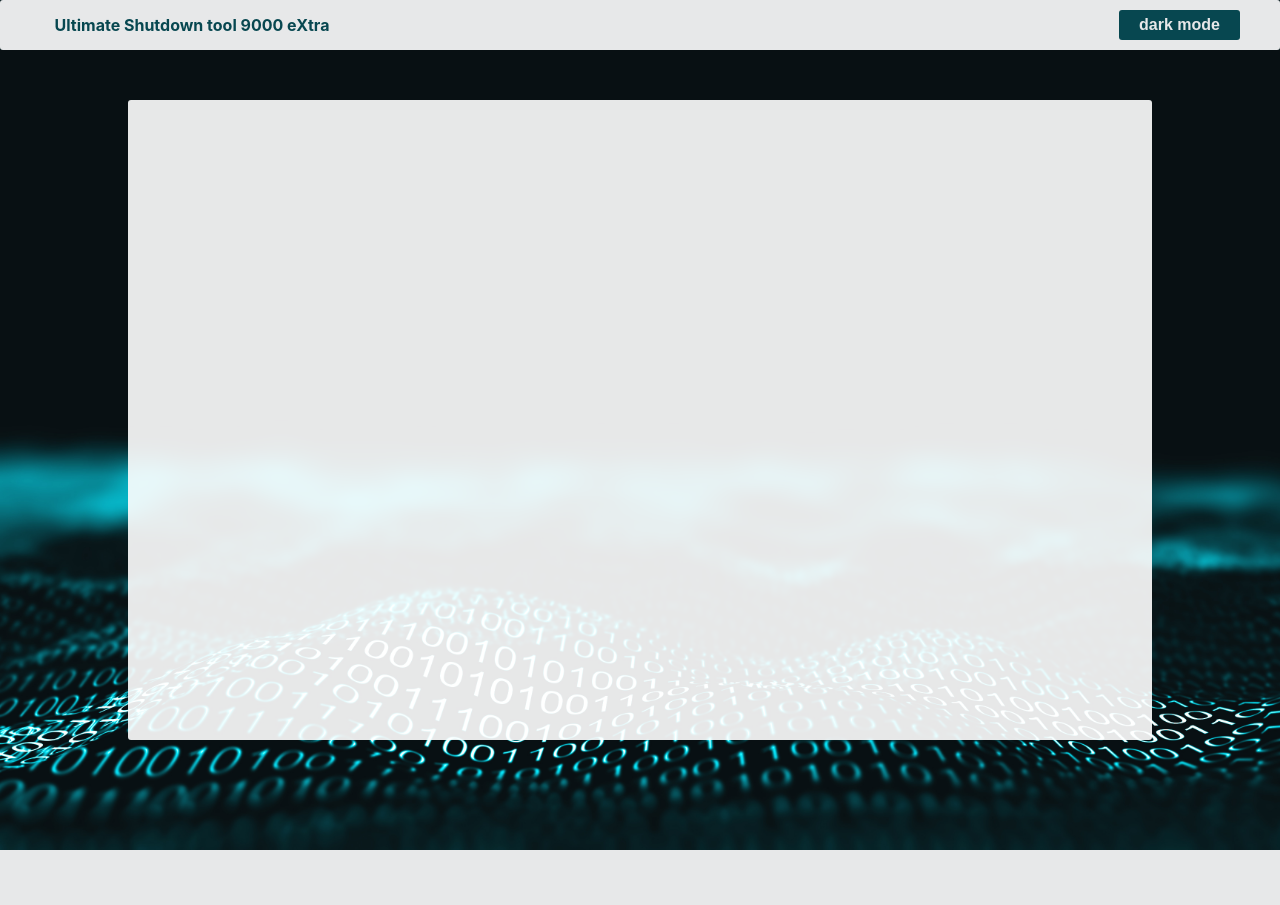
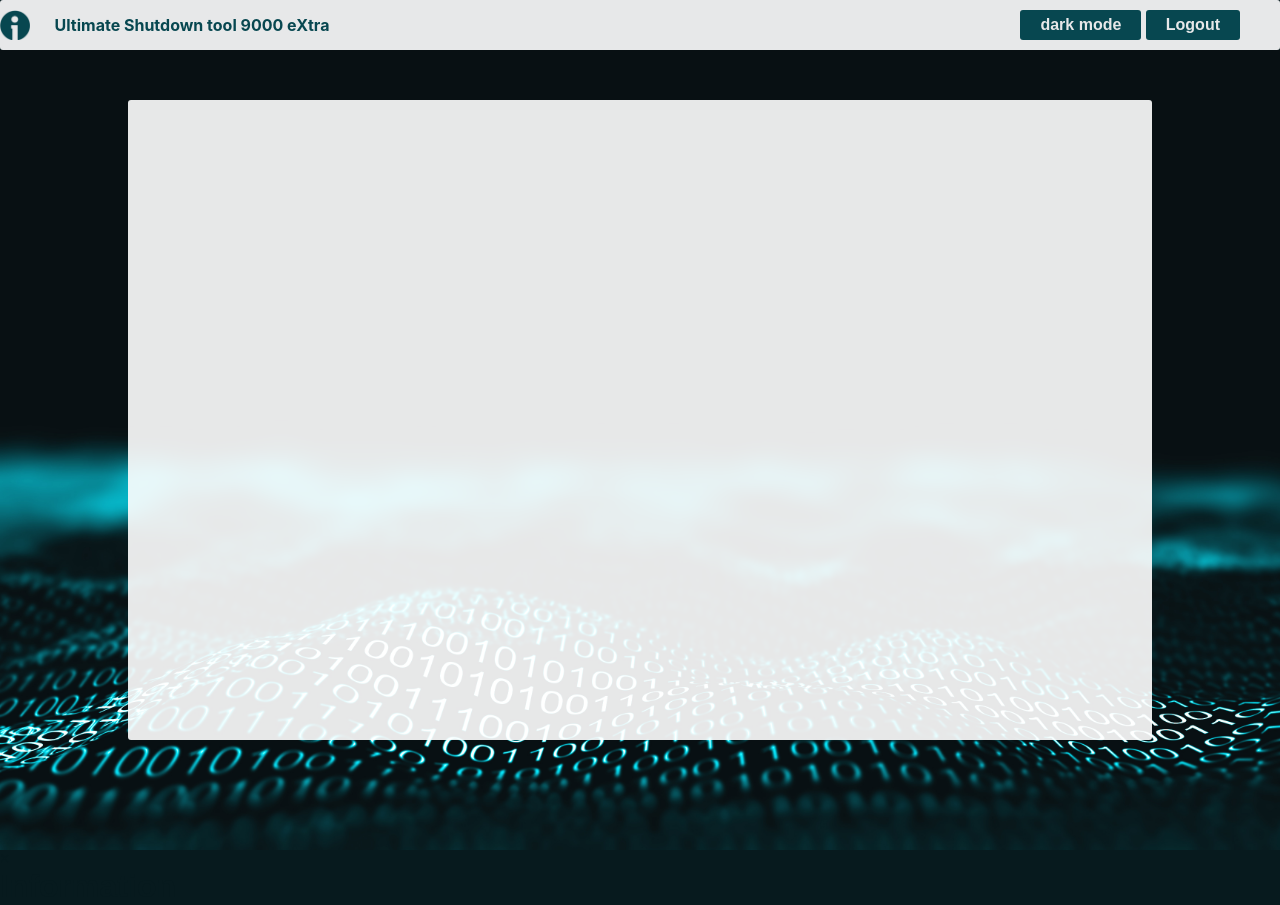
Before and after one commit to OrenVo/ITU---projekt, a Flask app: template templates/running.html in a window 1280 px wide. Before the commit the page ends 850 px from the top, so only its background shows below. Run offline with Flask 2, Linux system fonts and the light colour scheme; the template is opened without the code that fills it, so the values that code supplies are empty; parts of the project's set-up code (start-up, migrations or seed data) failed here and were passed over.

Commit message:
Added info icon + js for form

```diff
--- a/static/css/index_style.css
+++ b/static/css/index_style.css
@@ -148,7 +148,7 @@ header {
     background-color: rgba(256,256,256,0.9);
 }
 
-#form_quick_start {
+#startForm {
     display: inline;
 }
 
--- a/static/css/running_style.css
+++ b/static/css/running_style.css
@@ -72,8 +72,19 @@ header {
     font-family: -apple-system, BlinkMacSystemFont, 'Segoe UI', Roboto, Oxygen, Ubuntu, Cantarell, 'Open Sans', 'Helvetica Neue', sans-serif;
 }
 
+#info {
+    height: 30px;
+    width: 30px;
+
+    position: absolute;
+    left: 0;
+
+    background-image: url(../pictures/info1.png);
+    background-repeat: no-repeat;
+    background-size: 100% 100%;
+}
+
 /* Process div */
-
 .run_proc {
     height: 80%;
     width: 80%;
--- a/templates/login.html
+++ b/templates/login.html
@@ -47,11 +47,11 @@
     </div>
   </div>
 
-  <!-- MODAL WINDOW DESCRIPTION -->
+  <!-- MODAL WINDOW INFO -->
   <div id="myModalInfo" class="modal">
     <div class="modal-content">
         <span class="close">&times;</span>
-        <h1>Description</h1>
+        <h1>Information</h1>
     </div>
   </div>
 </body>
--- a/templates/running.html
+++ b/templates/running.html
@@ -17,7 +17,13 @@
         </div>
 
         <div class="header_settings">
+            <a href="#">
+                <div id="info"></div>
+            </a>
             <button onclick="dark_mode_toggle()" id="dm_btn">dark mode</button>
+            <a href="#">
+                <button>Logout</button>
+            </a>
         </div>
     </header>
 
@@ -28,8 +34,18 @@
 
         </div>
     </div>
+
+    <!-- MODAL WINDOW INFO -->
+  <div id="myModalInfo" class="modal">
+    <div class="modal-content">
+        <span class="close">&times;</span>
+        <h1>Information</h1>
+    </div>
+  </div>
+
 </body>
 
+<!-- DARK MODE JS -->
 <script>
     function dark_mode_toggle()
     {
@@ -38,4 +54,35 @@
         document.getElementById("dm_btn").classList.toggle("bgc_1");
     }
 </script>
+
+<!-- MODAL WINDOW -->
+<script type="text/javascript">
+    /* MODAL WINDOWS */
+    /* Description */
+    // Get the modal
+    var modal = document.getElementById("myModalInfo");
+
+    // Get the button that opens the modal
+    var btn = document.getElementById("myBtnInfo");
+
+    // Get the <span> element that closes the modal
+    var span = document.getElementsByClassName("close")[0];
+
+    // When the user clicks on the button, open the modal
+    btn.onclick = function() {
+      modal.style.display = "block";
+    }
+
+    // When the user clicks on <span> (x), close the modal
+    span.onclick = function() {
+      modal.style.display = "none";
+    }
+
+    // When the user clicks anywhere outside of the modal, close it
+    window.onclick = function(event) {
+      if (event.target == modal) {
+        modal.style.display = "none";
+      }
+    }
+</script>
 </html>
```
Also changed, not shown: templates/index.html (+91 -6 lines).
